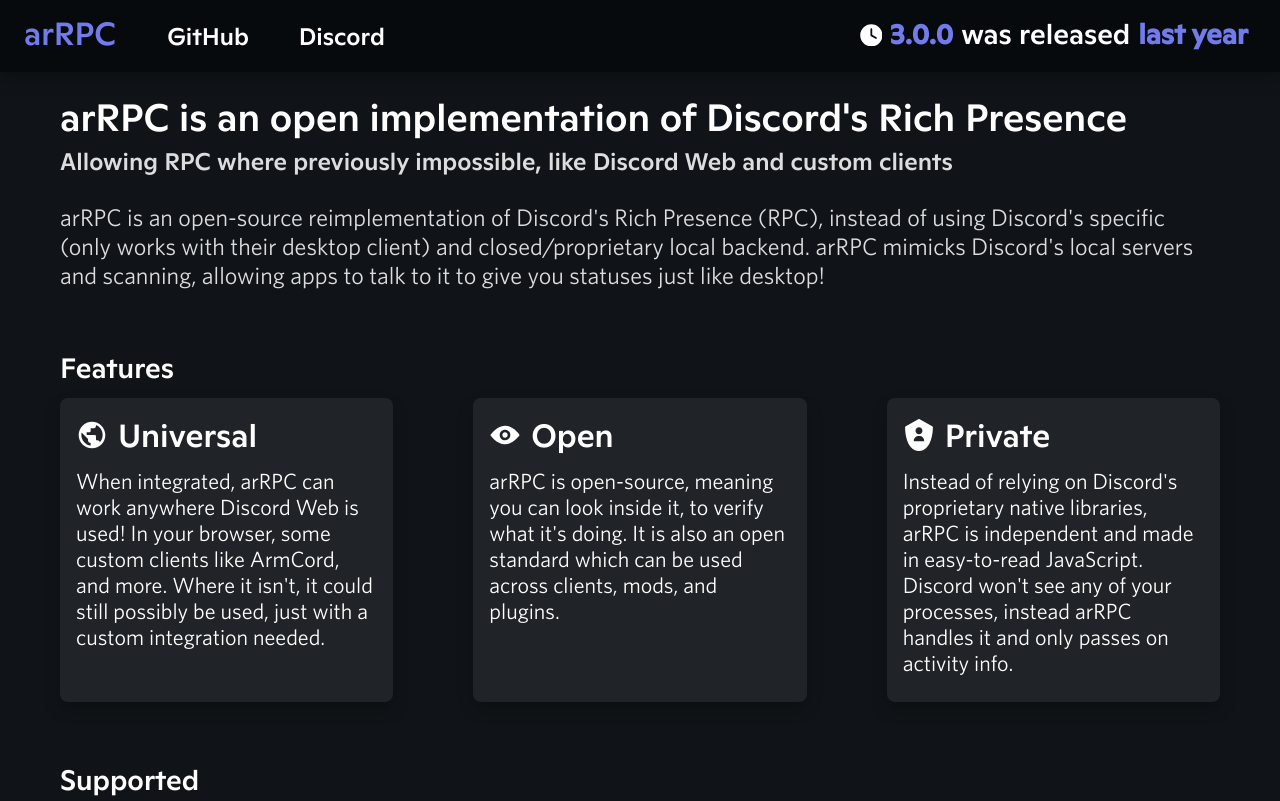
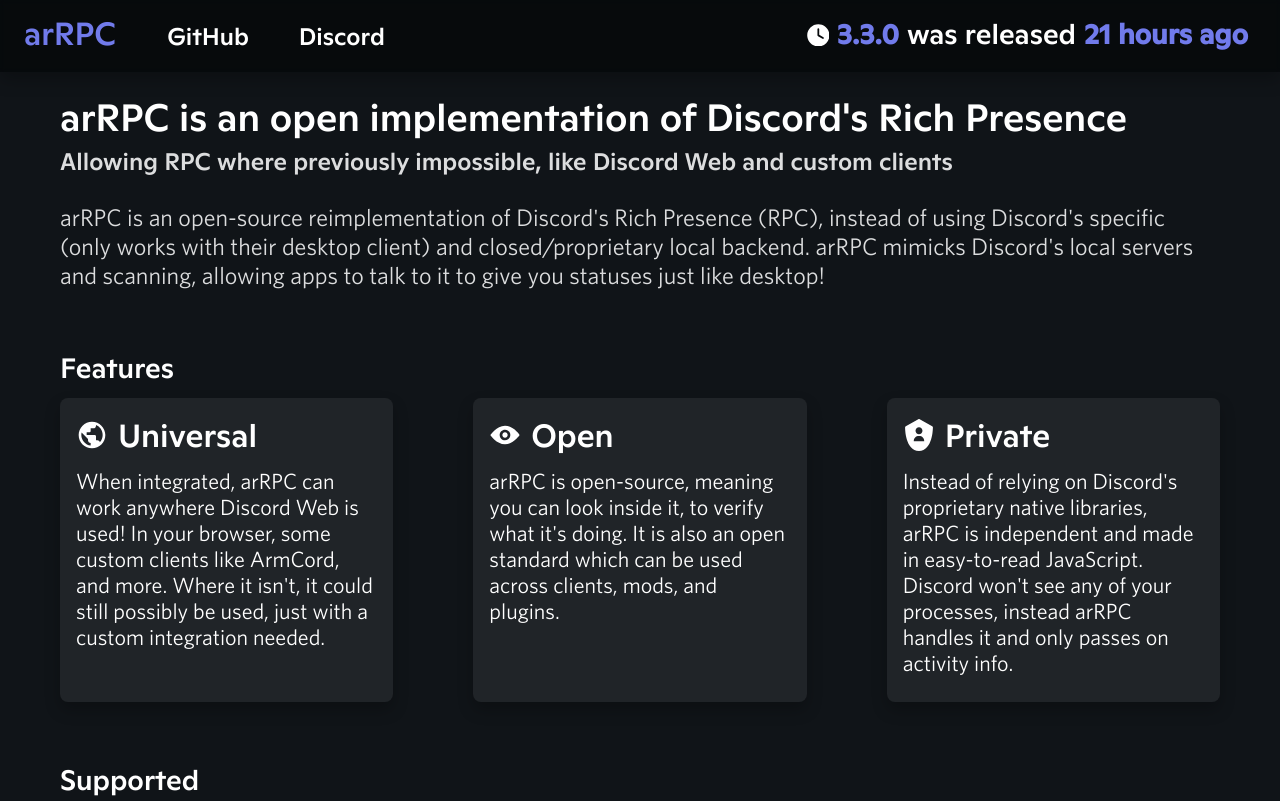
Before and after one commit to OpenAsar/arrpc-site, a plain HTML site: page index.html in a window 1280 px wide. Shown: the top 801 px of the page. Drawn offline with Linux system fonts and the light colour scheme.

Commit message:
chore: update release

```diff
--- a/index.html
+++ b/index.html
@@ -601,9 +601,9 @@ button:hover {
     <a href="https://github.com/OpenAsar/arRPC/blob/main/changelog.md" class="stats">
       <h2>
         <svg width="24" height="24" viewBox="0 0 18 18"><g fill="none" fill-rule="evenodd"><path fill="currentColor" d="M9.99999 1.66675C5.39699 1.66675 1.66666 5.39708 1.66666 10.0001C1.66666 14.6031 5.39699 18.3334 9.99999 18.3334C14.603 18.3334 18.3333 14.6031 18.3333 10.0001C18.3333 5.39708 14.603 1.66675 9.99999 1.66675ZM9.99999 4.66675C10.3685 4.66675 10.6667 4.96493 10.6667 5.33342V9.61475L13.8021 11.4272C14.1211 11.6108 14.2252 12.0145 14.0416 12.3335C13.8581 12.6525 13.4544 12.7567 13.1354 12.5731L9.73937 10.6148C9.71333 10.6043 9.68989 10.5874 9.66646 10.5731C9.46724 10.4572 9.33312 10.2463 9.33312 10.0002V5.3335C9.33312 4.965 9.6315 4.66675 9.99999 4.66675Z"></path></g></svg>
-        <span style="margin-left: 0" id="stat_1">3.0.0</span>
+        <span style="margin-left: 0" id="stat_1">3.3.0</span>
         <div>was released</div>
-        <span id="stat_2">last week</span>
+        <span id="stat_2">2024-01-19</span>
       </h2>
     </a>
   </header>
@@ -694,7 +694,7 @@ button:hover {
       return rtf.format(count * -1, interval.label);
     };
 
-    stat_1.textContent = '3.0.0';
-    stat_2.textContent = prettyAgo(new Date('2022-11-26'));
+    stat_1.textContent = '3.3.0';
+    stat_2.textContent = prettyAgo(new Date('2024-01-19'));
   })();</script>
 </body>
```
